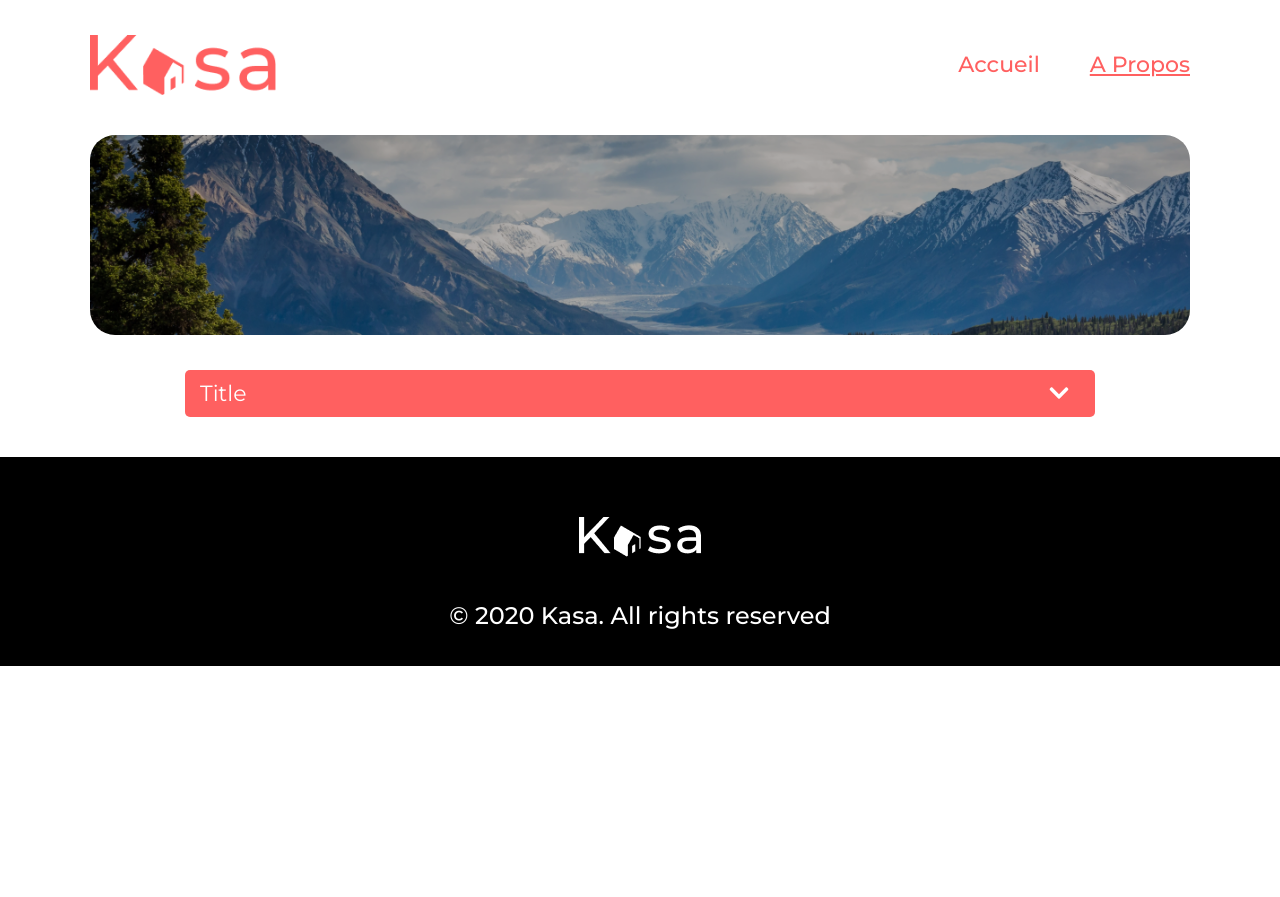
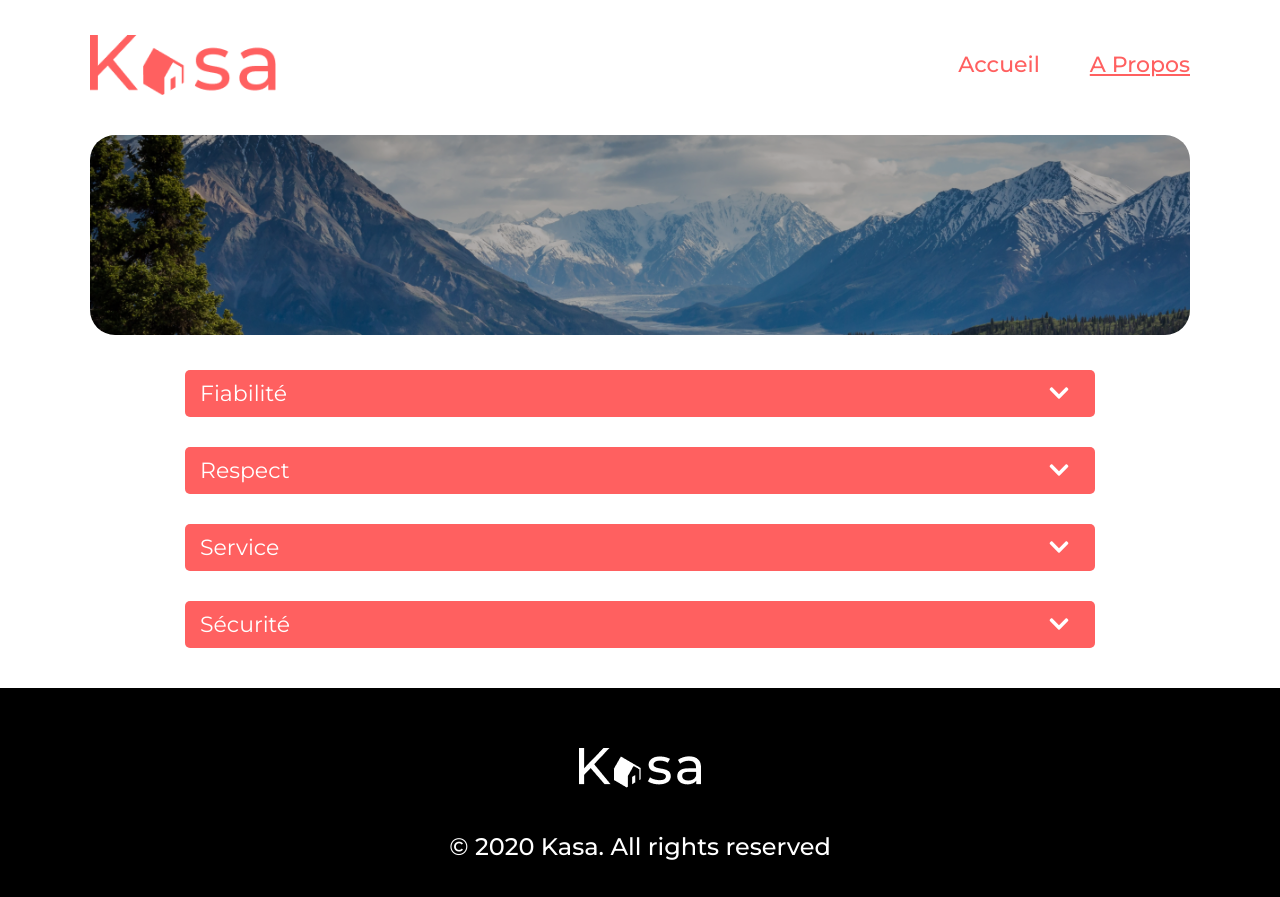
Before and after one commit to karinbaldisseri/P7-Kasa, a React (Vite) app: page /about in a window 1280 px wide. Before the commit the page ends 800 px from the top, so only its background shows below. Built offline with nearby package versions, Linux system fonts and the light colour scheme.

Commit message:
Feature About page collapsesection

```diff
--- a/src/components/collapse/collapse.scss
+++ b/src/components/collapse/collapse.scss
@@ -24,8 +24,8 @@
         }
     }
     p {
-        font-size: 22px;
+        font-size: 20px;
         font-weight: 400;
-        padding: 28px 20px 12px 15px;
+        padding: 28px 40px 12px 15px;
     }
 }
--- a/src/pages/about/index.jsx
+++ b/src/pages/about/index.jsx
@@ -3,19 +3,43 @@
 import Collapse from "../../components/collapse";
 
 export default function About() {
+  const aboutData = [
+    {
+      id: "1",
+      header: "Fiabilité",
+      content:
+        "Les annonces postées sur Kasa garantissent une fiabilité totale. Les photos sont conformes aux logements, et toutes les informations sont régulièrement vérifiées  par nos équipes.",
+    },
+    {
+      id: "2",
+      header: "Respect",
+      content:
+        "La bienveillance fait partie des valeurs fondatrices de Kasa. Tout comportement discriminatoire ou de perturbation du voisinage entraînera une exclusion de notre plateforme.",
+    },
+    {
+      id: "3",
+      header: "Service",
+      content:
+        "Nos équipes se tiennent à votre disposition pour vous fournir une expérience parfaite. N'hésitez pas à nous contacter si vous avez la moindre question.",
+    },
+    {
+      id: "4",
+      header: "Sécurité",
+      content:
+        "La sécurité est la priorité de Kasa. Aussi bien pour nos hôtes que pour les voyageurs, chaque logement correspond aux critères de sécurité établis par nos services. En laissant une note aussi bien à l'hôte qu'au locataire, cela permet à nos équipes de vérifier que les standards sont bien respectés. Nous organisons également des ateliers sur la sécurité domestique pour nos hôtes.",
+    },
+  ];
+
   return (
     <main>
       <Banner>
         <img src={AboutBannerImg} alt="paysage montagneux" />
       </Banner>
-      <Collapse
-        header="Title"
-        content="Collapse element text : Lorem ipsum dolor sit amet, consectetur
-          adipiscing elit. Sed eu iaculis lacus. Quisque diam nibh, finibus ac
-          neque vel, sollicitudin interdum urna. Nullam id convallis est. Proin
-          gravida sapien eu imperdiet posuere. Nullam sed massa at sapien
-          bibendum accumsan."
-      />
+      {aboutData.map((item) => {
+        return (
+          <Collapse header={item.header} content={item.content} key={item.id} />
+        );
+      })}
     </main>
   );
 }
```
